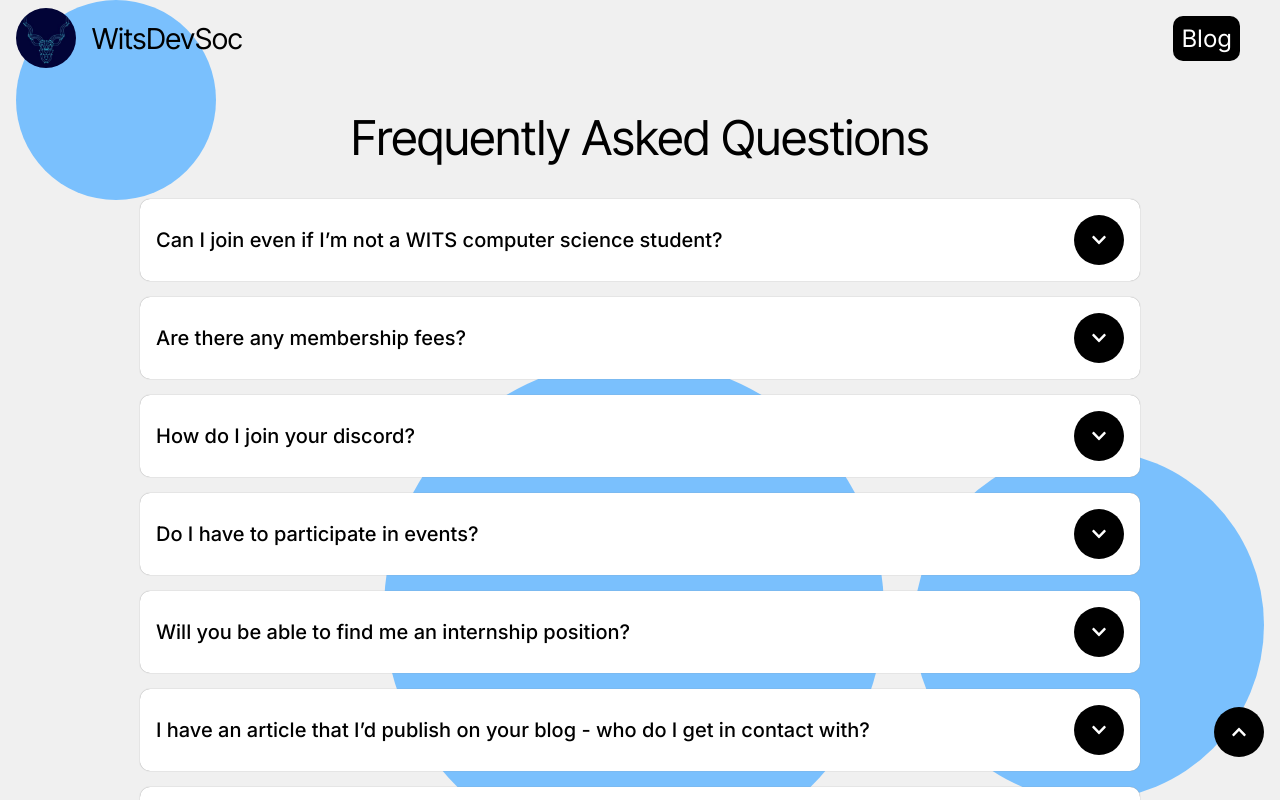
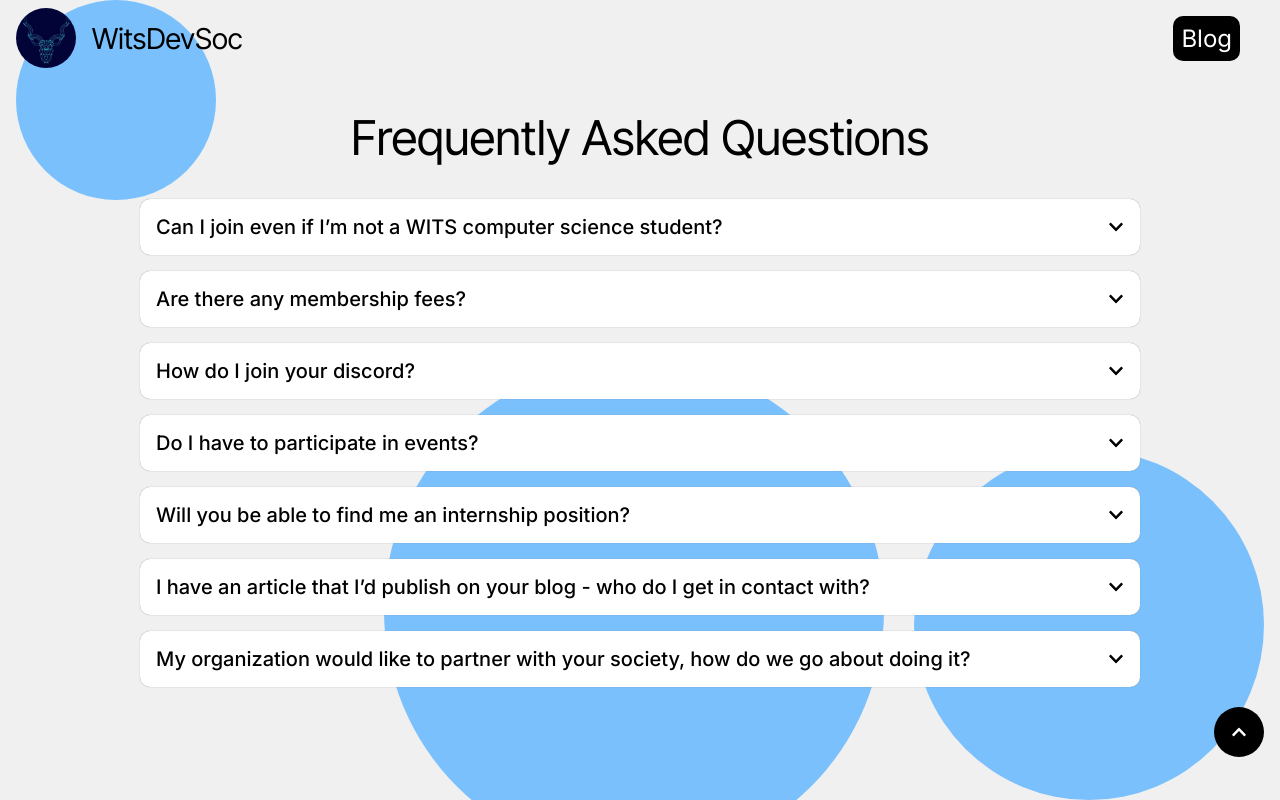
Before and after one commit to Kamo-Chip/devsoc-site, a Next.js app: page /faqs in a window 1280 px wide. Shown: the top 800 px of the page. Built offline with nearby package versions, Linux system fonts and the light colour scheme.

Commit message:
style - Minor changes

```diff
--- a/pages/blog.js
+++ b/pages/blog.js
@@ -27,7 +27,7 @@ export default function Blog({ allPostsData }) {
         <title>The DevSoc Blog</title>
       </Head>
       <section className="blogContainer">
-        <h1>{"Your guide to your business's online success"}</h1>
+        {/* <h1>{"Our Thoughts on a Variety of Topics"}</h1> */}
         <ul className="blogList">
           {allPostsData.map(
             ({ id, date, title, tag, image, imageAlt, preview }) => (
--- a/pages/faqs.js
+++ b/pages/faqs.js
@@ -49,7 +49,7 @@ const FAQPage = () => {
           display: "flex",
           flexDirection: "column",
           alignItems: "center",
-          height: "100vh",
+          minHeight: "100vh",
         }}
       >
         <h1>Frequently Asked Questions</h1>
@@ -101,13 +101,13 @@ const FAQItem = ({ question }) => {
           onClick={() => setIsAnswerVisible(!isAnswerVisible)}
           style={{
             cursor: "pointer",
-            backgroundColor: "#000",
-            color: "#fff",
-            borderRadius: "50%",
-            width: "50px",
-            height: "50px",
-            minWidth: "50px",
-            minHeight: "50px",
+            // backgroundColor: "#000",
+            color: "#000",
+            // borderRadius: "50%",
+            // width: "50px",
+            // height: "50px",
+            // minWidth: "50px",
+            // minHeight: "50px",
             display: "flex",
             flexDirection: "row",
             alignItems: "center",
--- a/sections/About.jsx
+++ b/sections/About.jsx
@@ -47,7 +47,7 @@ const About = () => {
             The Wits Developer Society is a student led organization designed
             for student programmers with a mission to equip them with all they
             need to make for a smooth transition from university to work. Our
-            vision is to see students to be more aware of the world of
+            vision is to see students become more aware of the world of
             opportunities out there and have knowledge of how to get there.
           </p>
         </div>
```
